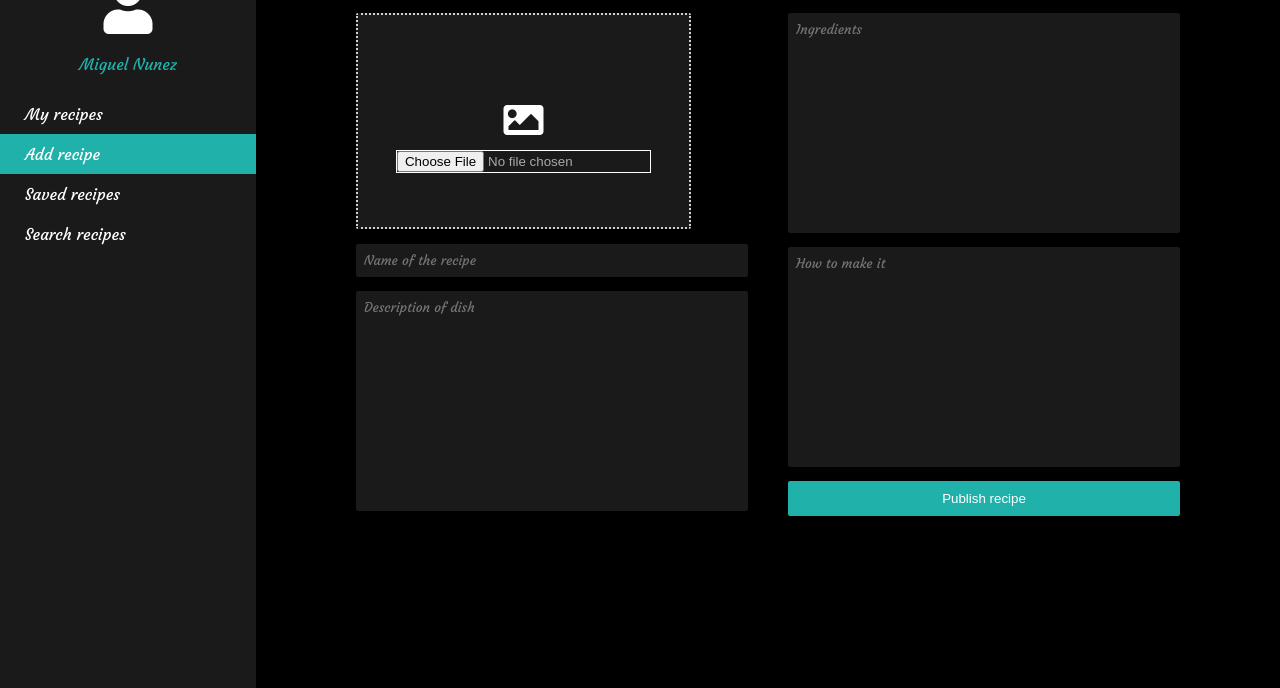
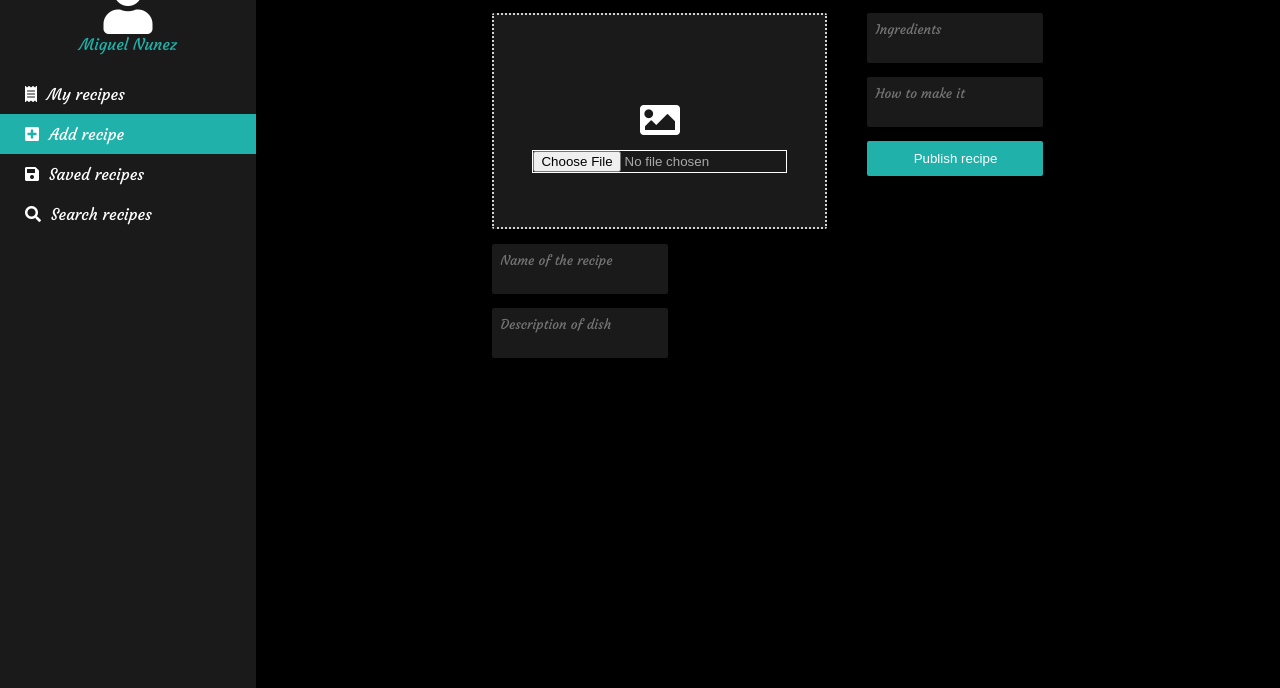
Before and after one commit to miguelznunez/RecipeAPI, a plain HTML site: page add-recipe.html in a window 1280 px wide. Shown: the part 112-800 px from the top of the page. Drawn offline with nearby package versions, Linux system fonts and the light colour scheme.

Commit message:
Update add-recipe.html

```diff
--- a/add-recipe.html
+++ b/add-recipe.html
@@ -37,13 +37,20 @@
         <div class="menu">
           <div class="cheff">
             <i class="fas fa-user"></i>
-            <br>
             <p id="myname">Miguel Nunez</p>
           </div>
-          <a href="index.html"><li>My recipes</li></a>
-          <a href="add-recipe.html"><li id="current">Add recipe</li></a>
-          <a href="saved-recipes.html"><li>Saved recipes</li></a>
-          <a href="search-recipes.html"><li>Search recipes</li></a>
+          <a href="index.html">
+            <li><i class="fas fa-receipt" id="receipt" style="margin-right: 10px;"></i>My recipes</li>
+          </a>
+          <a href="add-recipe.html">
+            <li id="current"><i class="fas fa-plus-square" id="square" style="margin-right: 10px;"></i>Add recipe</li>
+          </a>
+          <a href="saved-recipes.html">
+            <li><i class="fas fa-save" id="save" style="margin-right: 10px;"></i>Saved recipes</li>
+          </a>
+          <a href="search-recipes.html">
+            <li><i class="fas fa-search" id="search" style="margin-right: 10px;"></i>Search recipes</li>
+          </a>
         </div>
 
         <!-- RESPONSIVE NAVIGATION MENU ACTIVATES AT 768px -->
@@ -68,14 +75,14 @@
                 <i class="fas fa-image"></i>
                 <input type="file" id="myFileInput" accept=".jpg, .jpeg, .png">
               </div>
-              <textarea name="" id="name" cols="50" rows="1" placeholder="Name of the recipe"></textarea>
+              <textarea name="" id="name" placeholder="Name of the recipe"></textarea>
               <br>
-              <textarea name="" id="description" cols="50" rows="12" placeholder="Description of dish"></textarea>
+              <textarea name="" id="description" placeholder="Description of dish"></textarea>
             </div>
             <div class="box">
-              <textarea name="" id="ingredients" cols="50" rows="12" placeholder="Ingredients"></textarea>
+              <textarea name="" id="ingredients" placeholder="Ingredients"></textarea>
               <br>
-              <textarea name="" id="instructions" cols="50" rows="12" placeholder="How to make it"></textarea>
+              <textarea name="" id="instructions" placeholder="How to make it"></textarea>
               <br>
               <button id="publish-recipe">Publish recipe</button>
             </div>
```
